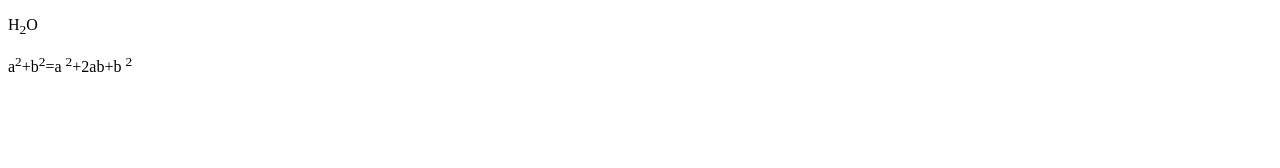
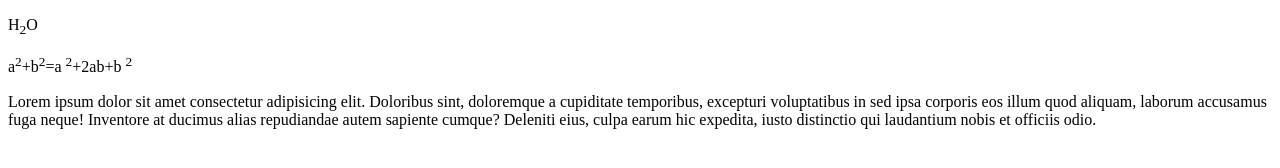
Before and after one commit to Mahit401/Mahit-Alam, a plain HTML site: page index.html in a window 1280 px wide. Drawn offline with Linux system fonts and the light colour scheme.

Commit message:
first commit

```diff
--- a/index.html
+++ b/index.html
@@ -9,5 +9,6 @@
 <body>
     <p>H<sub>2</sub>O</p>
     <p>a<sup>2</sup>+b<sup>2</sup>=a <sup>2</sup>+2ab+b <sup>2</sup></p>
+    <p>Lorem ipsum dolor sit amet consectetur adipisicing elit. Doloribus sint, doloremque a cupiditate temporibus, excepturi voluptatibus in sed ipsa corporis eos illum quod aliquam, laborum accusamus fuga neque! Inventore at ducimus alias repudiandae autem sapiente cumque? Deleniti eius, culpa earum hic expedita, iusto distinctio qui laudantium nobis et officiis odio.</p>
 </body>
 </html>
```
